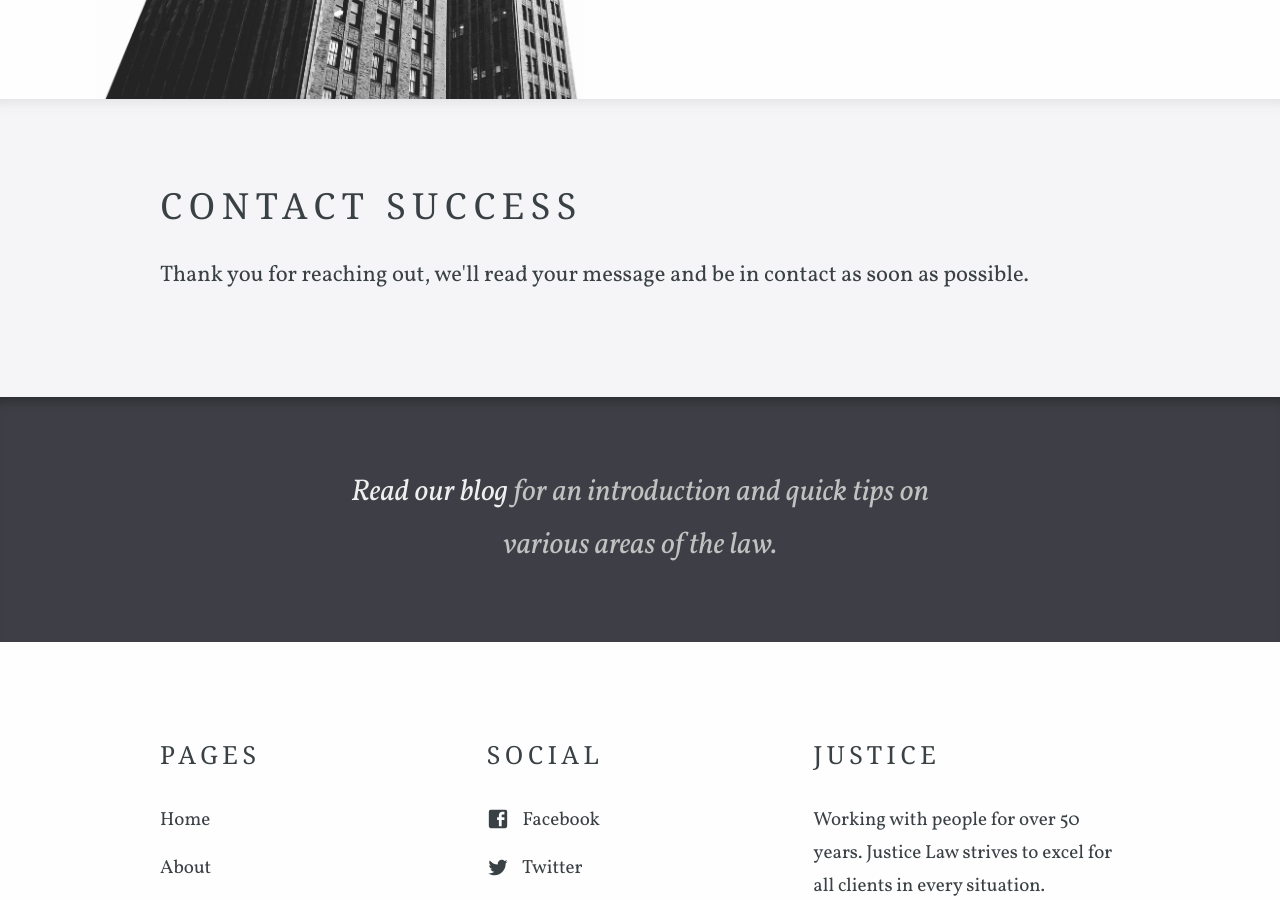
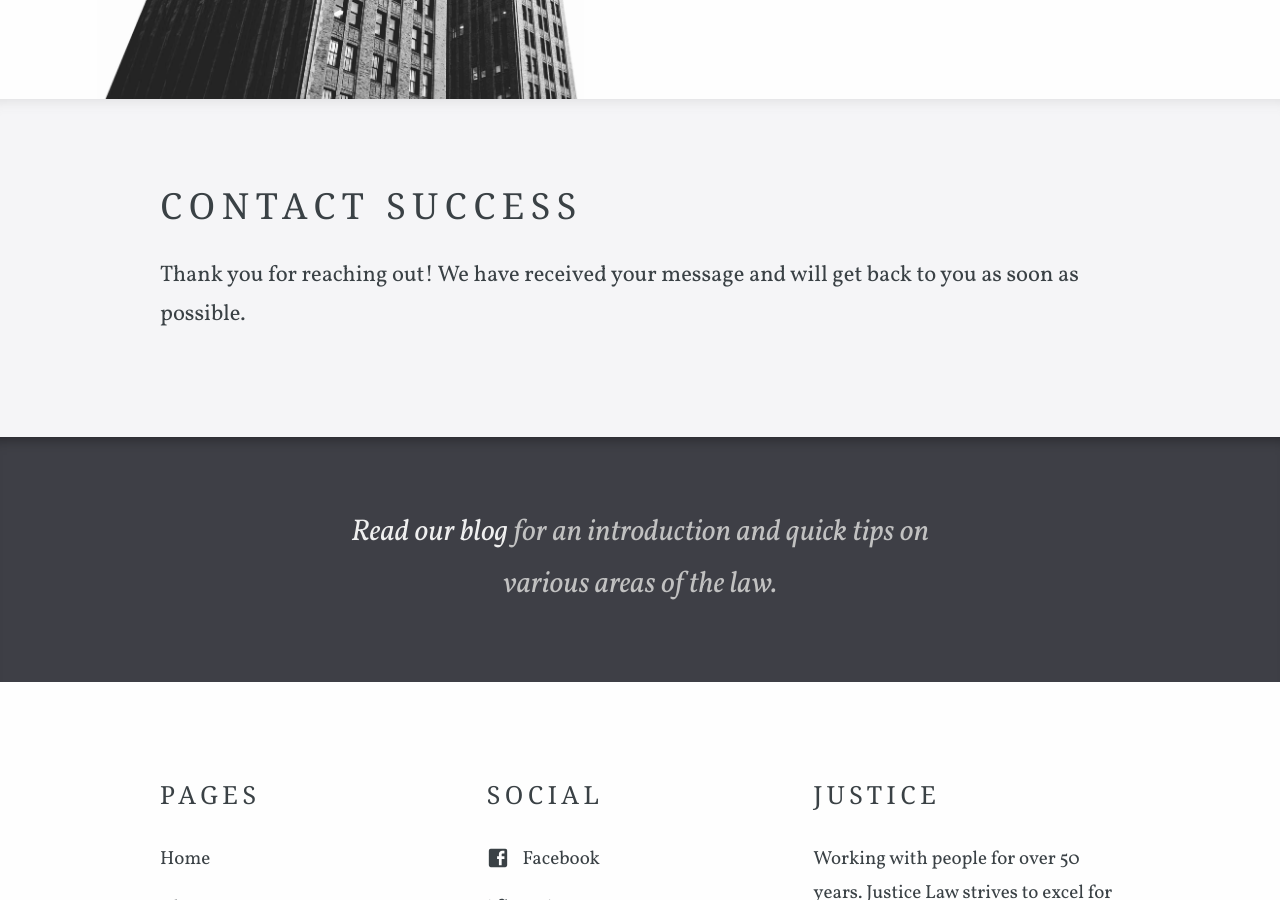
Before and after one commit to cryptonikki/cryptonikki.github.io, a Jekyll site: the page built from contact-success.html, in a window 1280 px wide and 900 px high, scrolled down 321 px. Built offline with Jekyll 4.4.1, drawn with Linux system fonts in a browser that asks for light colours; some web fonts are replaced.

Commit message:
updated contact-success.html page

```diff
--- a/contact-success.html
+++ b/contact-success.html
@@ -8,5 +8,5 @@ sitemap: false
 ---
 
 <p class="editable">
-	Thank you for reaching out, we'll read your message and be in contact as soon as possible.
+    Thank you for reaching out! We have received your message and will get back to you as soon as possible.
 </p>
```
